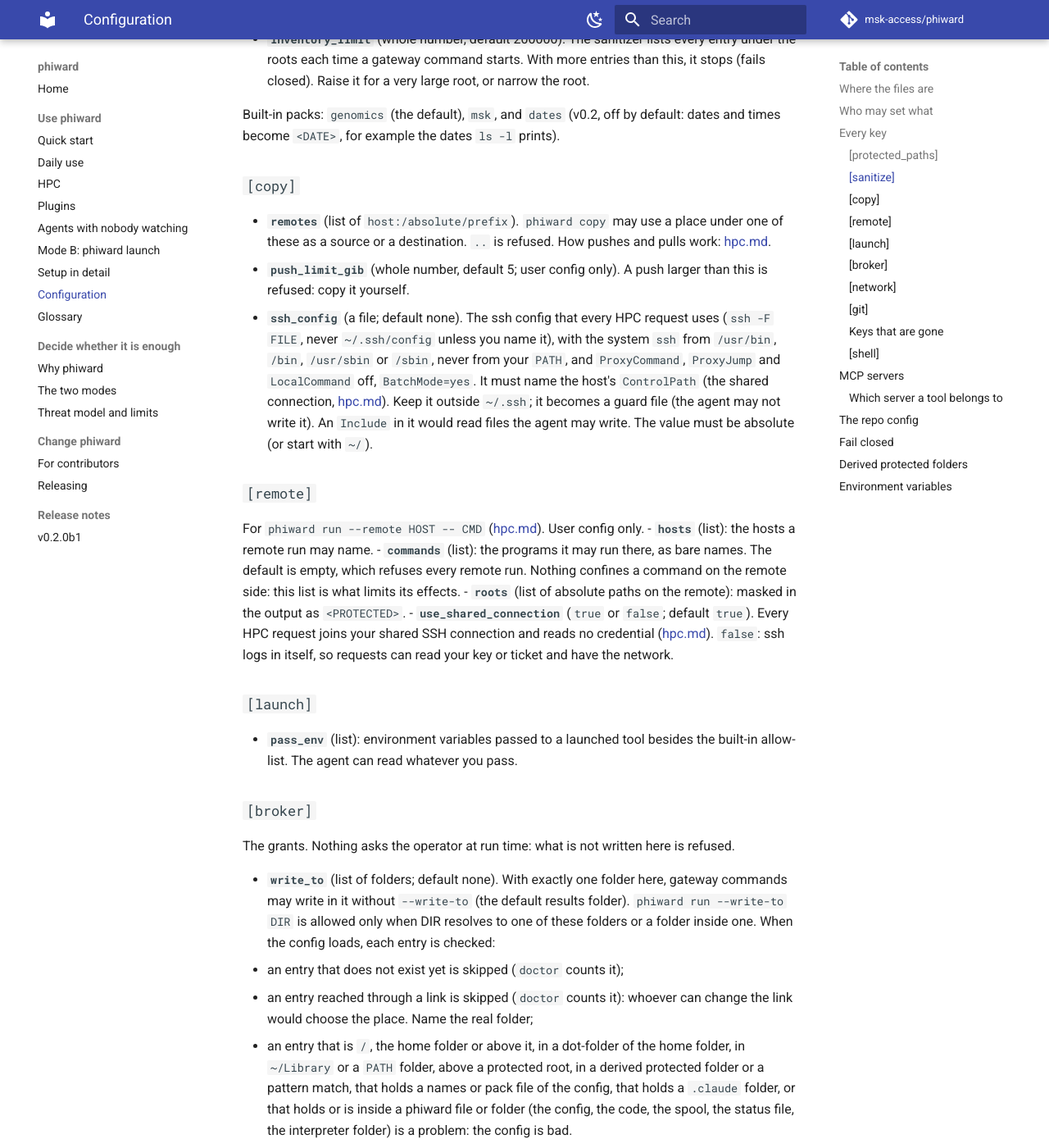
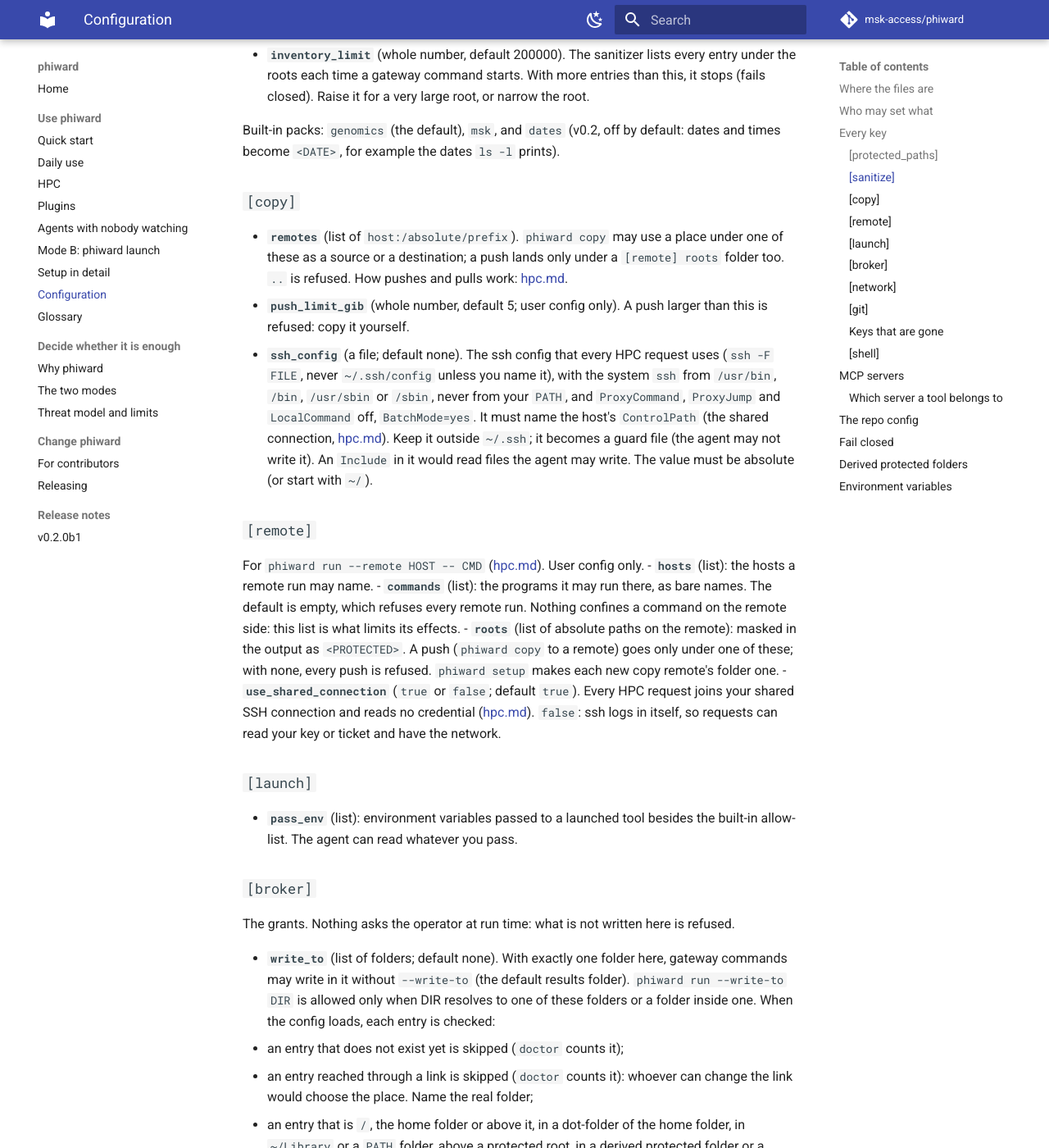
Before and after one commit to msk-access/phiward, an MkDocs documentation site: the page built from docs/configuration.md, in a window 1280 px wide and 1400 px high, scrolled down 5737 px. Shown: the whole window at 82% size. Built offline with MkDocs 1.6.1 and Material for MkDocs 9.7.7, drawn with Linux system fonts in a browser that asks for light colours; comment, search, counter and statistics services are not loaded; the version menu is left out; some of the changed text lies outside the part shown.

Commit message:
push roots: first-run writes them, a re-run never widens them, doctor and docs
From the review:
- setup --first-run --remote also writes each remote's folder to [remote]
  roots (masking of remote output; no grant), so a first push is not refused.
- Question 6 adds a remote root only for a remote new in this answer: a remote
  kept from before keeps the narrower root the operator chose.
- doctor says a copy remote is not *entirely* under [remote] roots (a root
  below it allows part), and reads the remote path normalized.
- configuration.md documents the rule under [copy] remotes and [remote] roots,
  and its example config pairs its remote with a remote root; setup.md says what
  first-run writes; the TEAM_KEYS comment says remote roots bound pushes within
  the user's own copy remotes.

Tests: first-run now also asserts the remote root (an added assertion); a
re-run keeps a narrower remote root; the doctor test uses the new wording.

```diff
--- a/docs/configuration.md
+++ b/docs/configuration.md
@@ -107,10 +107,11 @@ ssh_config = "~/.config/phiward/ssh_config"
 push_limit_gib = 5
 
 [remote]
-# Hosts `phiward run --remote` may name, programs it may run there, protected paths there.
+# Hosts `phiward run --remote` may name, programs it may run there, protected paths there
+# (masked in remote output; a push goes only under one).
 hosts = ["cluster"]
 commands = ["squeue", "sacct", "sinfo"]
-roots = ["/data/protected"]
+roots = ["/data/protected", "/data/work/study-a"]
 # Join your shared SSH connection (no request reads a key or ticket). Default true.
 use_shared_connection = true
 
@@ -228,7 +229,8 @@ times become `<DATE>`, for example the dates `ls -l` prints).
 ### `[copy]`
 
 - **`remotes`** (list of `host:/absolute/prefix`). `phiward copy` may use a place under one
-  of these as a source or a destination. `..` is refused. How pushes and pulls work:
+  of these as a source or a destination; a push lands only under a `[remote] roots` folder too.
+  `..` is refused. How pushes and pulls work:
   [hpc.md](hpc.md#phiward-copy).
 - **`push_limit_gib`** (whole number, default 5; user config only). A push larger than this is
   refused: copy it yourself.
@@ -247,7 +249,9 @@ For `phiward run --remote HOST -- CMD` ([hpc.md](hpc.md)). User config only.
 - **`commands`** (list): the programs it may run there, as bare names. The default is empty,
   which refuses every remote run. Nothing confines a command on the remote side: this list is
   what limits its effects.
-- **`roots`** (list of absolute paths on the remote): masked in the output as `<PROTECTED>`.
+- **`roots`** (list of absolute paths on the remote): masked in the output as `<PROTECTED>`. A
+  push (`phiward copy` to a remote) goes only under one of these; with none, every push is
+  refused. `phiward setup` makes each new copy remote's folder one.
 - **`use_shared_connection`** (`true` or `false`; default `true`). Every HPC request joins your
   shared SSH connection and reads no credential ([hpc.md](hpc.md)). `false`: ssh logs in itself,
   so requests can read your key or ticket and have the network.
```
Also changed, not shown: docs/hpc.md (+1 -1 lines), docs/setup.md (+3 -2 lines), 4 other files.
